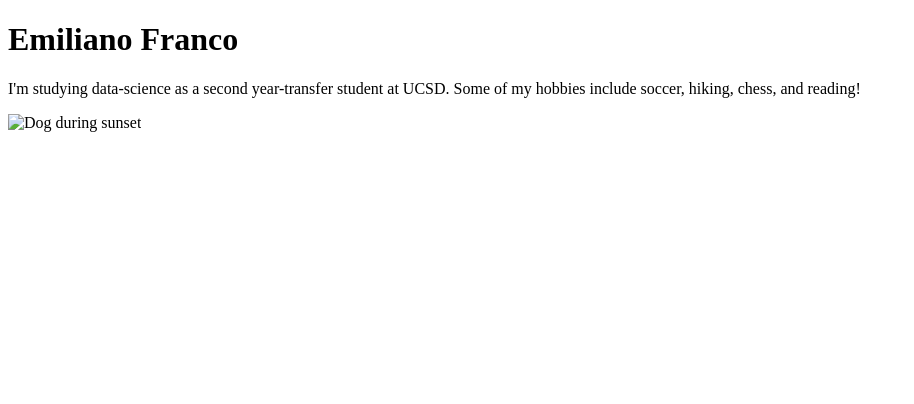
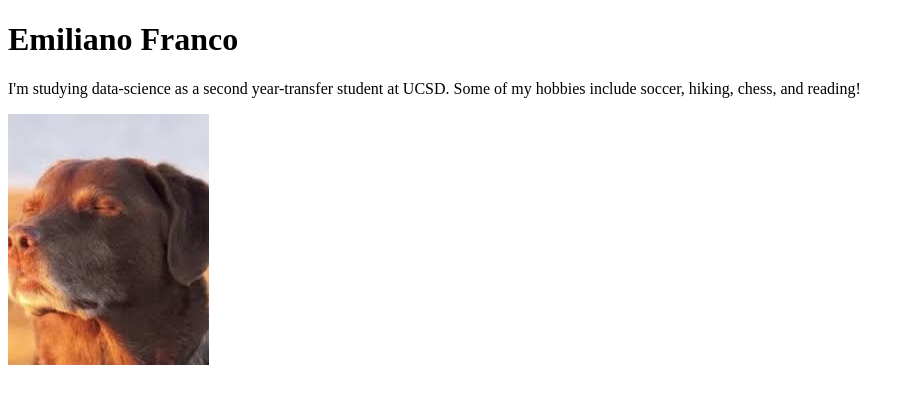
Before and after one commit to eifranco/portfolio, a plain HTML site: page index.html in a window 1280 px wide. Shown: the whole page, without its empty margins (0-914 px from the left). Drawn offline with Linux system fonts and the light colour scheme; files whose address does not match are found by name.

Commit message:
Updated image path

```diff
--- a/index.html
+++ b/index.html
@@ -13,6 +13,6 @@
         I'm studying data-science as a second year-transfer student at UCSD. Some of my hobbies
         include soccer, hiking, chess, and reading!
     </p>
-    <img alt="Dog during sunset" src="images/my_image1.jpg">
+    <img alt="Dog during sunset" src="/Users/efranco/Documents/GitHub/portfolio/images/my_image.jpg">
 </body>
 </html>
```
